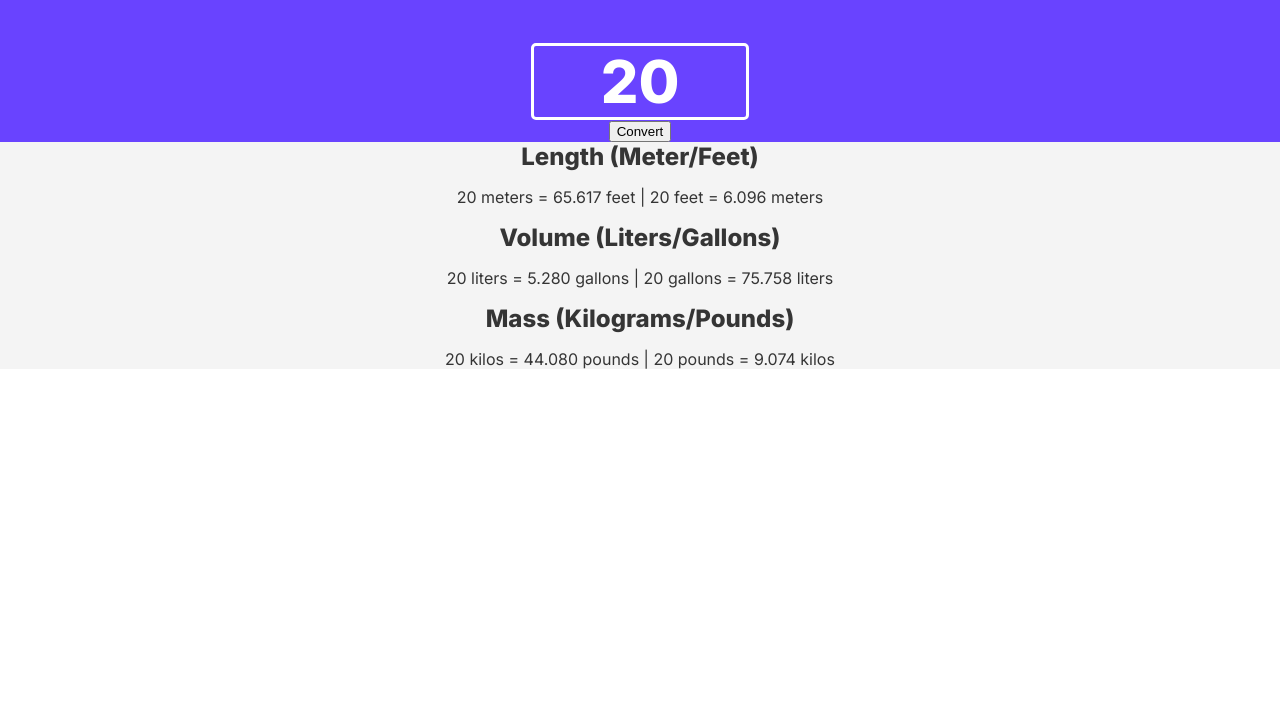
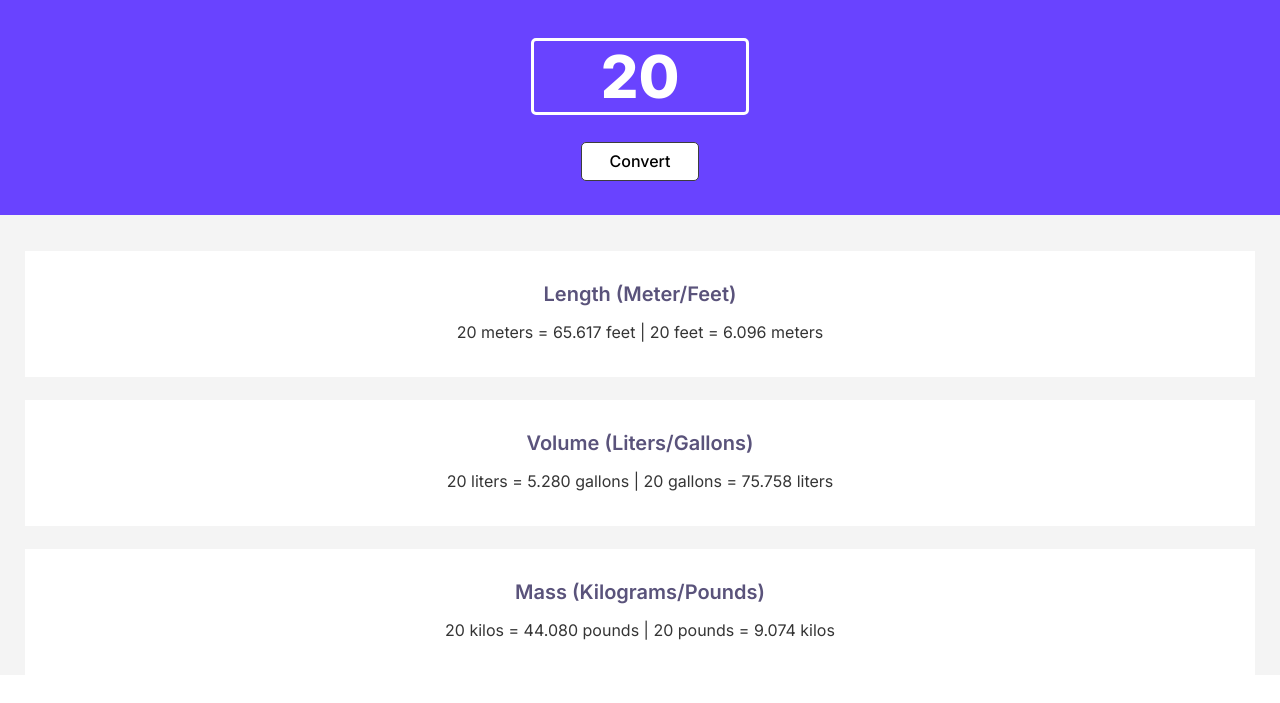
Before and after one commit to antonioferreirasales/unit-conversion, a plain HTML site: page src/index.html in a window 1280 px wide. Shown: the part 97-800 px from the top of the page. Drawn offline with Linux system fonts and the light colour scheme.

Commit message:
feat: add major style to the entire page

```diff
--- a/src/style.css
+++ b/src/style.css
@@ -20,11 +20,13 @@ h1, h2, h3, h4 {
 
 #main-title {
   padding: 2.6rem 0 3.7rem 0;
+  font-weight: 800;
+  font-size: 1.75rem;
 }
 
 #unit-input {
   border: 3px solid #FFFFFF;
-  border-radius: .3125rem;
+  border-radius: 0.3125rem;
   outline: none;
   color: #FFFFFF;
   font-family: inherit;
@@ -36,7 +38,40 @@ h1, h2, h3, h4 {
   padding: 0;
 }
 
+#convert-bttn {
+  margin-top: 1.67rem;
+  margin-bottom: 2.12rem;
+  background-color: #FFFFFF;
+  border: 1px solid #3D3D3D;
+  border-radius: 0.3125rem;
+  font-size: 1rem;
+  font-family: inherit;
+  font-weight: 500;
+  padding: 0.56rem 1.72rem;
+  cursor: pointer;
+}
+
 #container {
   background-color: #F4F4F4;
-  color: #353535;;
+  color: #353535;
+  padding-top: 2.25rem;
 }
+
+.conversion {
+  background-color: #FFFFFF;
+  color: #353535;
+  padding-top: 1.94rem;
+  padding-bottom: 1.16rem;
+  margin: 0 1.56rem 1.46rem 1.56rem;
+}
+
+.conversion h2{
+  font-size: 1.25rem;
+  font-weight: 600;
+  color: #5A537B;
+}
+
+.container p {
+  font-size: 0.875rem;
+  color: #353535;
+}
```
